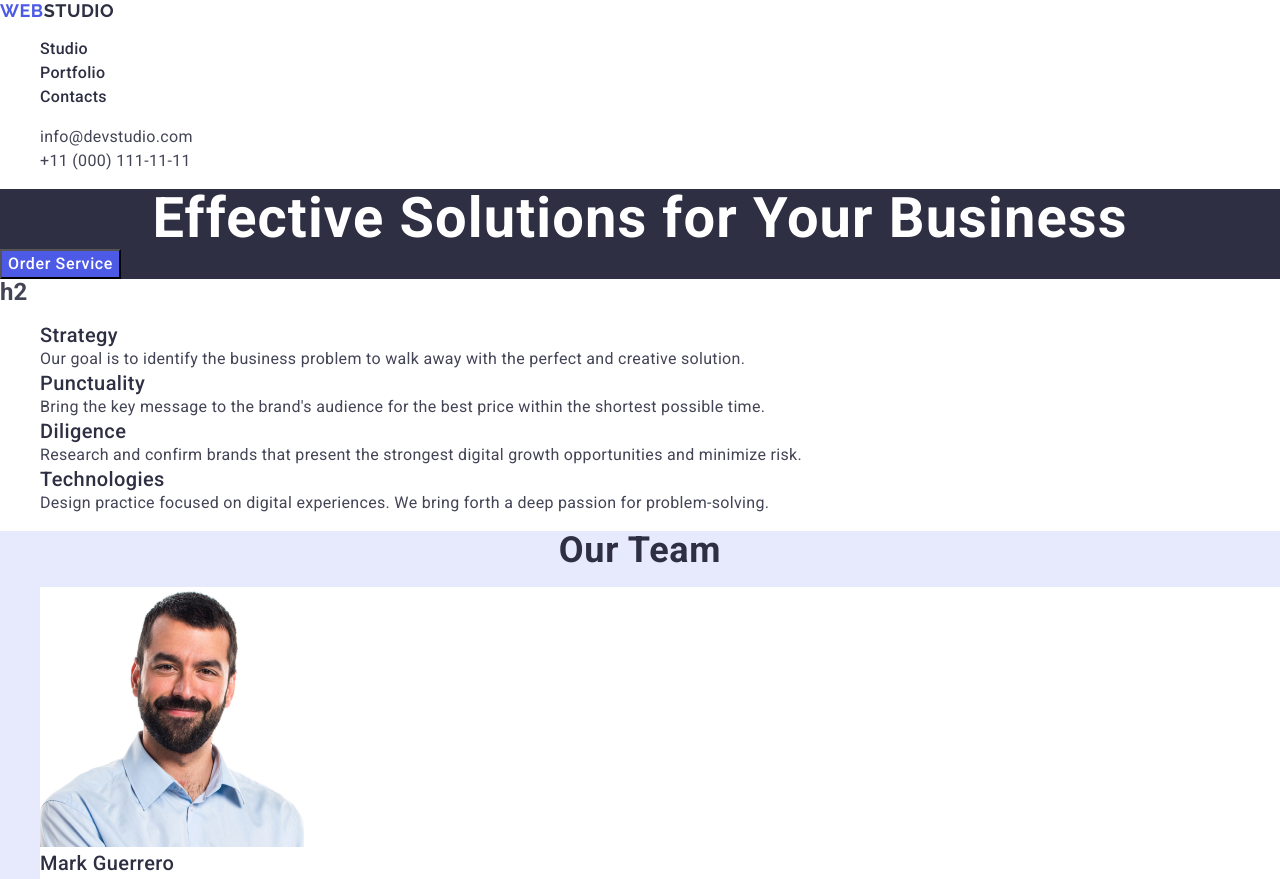
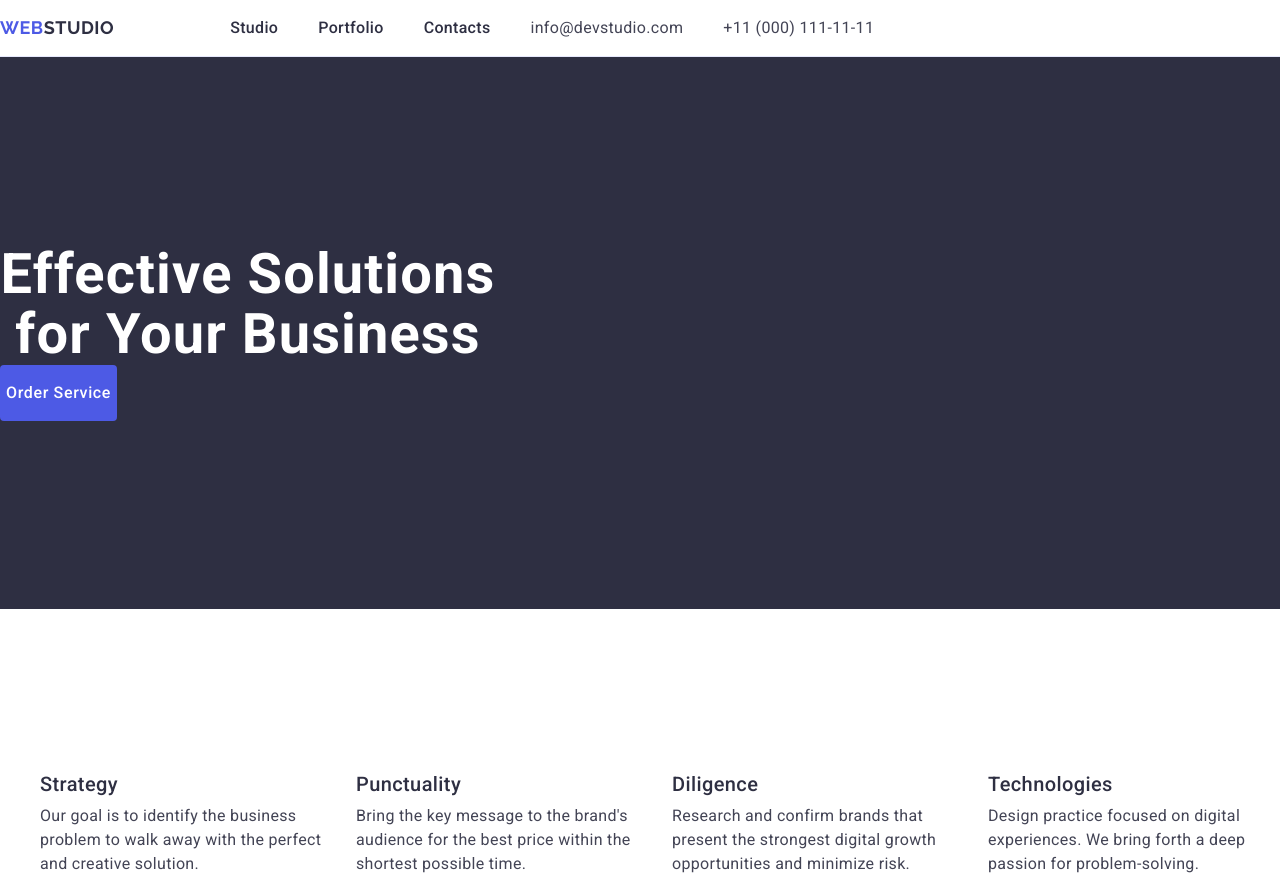
Before and after one commit to Surikhin/goit-markup-hw-03, a plain HTML site: page index.html in a window 1280 px wide. Shown: the top 879 px of the page. Drawn offline with nearby package versions, Linux system fonts and the light colour scheme.

Commit message:
add heder, 1, 2 sections

```diff
--- a/css/styles.css
+++ b/css/styles.css
@@ -1,3 +1,5 @@
+
+/* global stile */
 *,
 *::before,
 *::after {
@@ -43,6 +45,20 @@ ul,
 ol {
     list-style-type: none;
 }
+/* end global stile */
+/* heder */
+.top-line {
+    border-bottom: 1px solid var(--CORNFLOWER);
+}
+
+.container-top-line {
+display: flex;
+}
+
+.heder-nav {
+    display: flex;
+    align-items: center;
+}
 
 .container {
     max-width:
@@ -58,12 +74,16 @@ letter-spacing: 0.03em;
 text-transform: uppercase;
 color: var(--IRIS);
 text-decoration: none;
+margin-right: 76px;
 }
 
 .logo-studio {
     color : var(--NAVY-BLUE);
 }
-
+.nav-list {
+    display: flex;
+    gap: 40px;
+}
 
 .nav-link {
 color: var(--NAVY-BLUE);
@@ -71,13 +91,25 @@ color: var(--NAVY-BLUE);
     line-height: 1.5;
     letter-spacing: 0.02em;
     text-decoration: none;
+    padding: 24px 0;
 }
 .nav-link:hover,.nav-link:focus {
     color: var(--OCEAN);
 }
 
+.addres-list {
+    display: flex;
+    gap: 40px;
+}
+
+/* hiro-section */
 .hiro-section {
     background-color: var(--NAVY-BLUE);
+    padding: 188px 0;
+}
+
+.container-hiro {
+
 }
 
 .hiro-title {
@@ -86,6 +118,7 @@ color: var(--NAVY-BLUE);
     text-align: center;
     letter-spacing: 0.02em;
     color: var(--WHITE);
+    max-width: 496px;
 }
 .hiro-button {
     background-color: var(--IRIS);
@@ -94,30 +127,57 @@ color: var(--NAVY-BLUE);
     letter-spacing: 0.04em;
     color: var(--WHITE);
     cursor: pointer;
+    display: block;
+    display: block;
+    height: 56px;
+    border: none;
+    border-radius: 4px;
 
 }
 .hiro-button:hover, .hiro-button:focus {
     background-color:var(--OCEAN);
 }
-
 .adres-item {
     font-style: normal;
 }
+
 .adres-emtel {
     line-height: 1.5;
     letter-spacing: 0.02em;
     color: var(--SLATE);
     text-decoration: none;
 }
-.adres-emtel:hover, .adres-emtel:focus {
-color: var(--OCEAN);
+
+.adres-emtel:hover,
+.adres-emtel:focus {
+    color: var(--OCEAN);
 }
+
+/* section h */
+.section-h {
+padding: 120px 0;
+}
+
+.sicret-text {
+    visibility: hidden;
+}
+
+.section-h-ul {
+    display: flex;
+    gap: 24px;
+}
+
+.section-h-li {
+    width: calc((100% - 72px) / 4);
+}
+
 .section-h-title {
     font-weight: 500;
     font-size: 20px;
     line-height: 1.2;
     letter-spacing: 0.02em;
     color: var(--NAVY-BLUE);
+    margin-bottom: 8px;
 }
 .section-h-text {
     line-height: 1.5;
--- a/index.html
+++ b/index.html
@@ -31,19 +31,21 @@
   </head>
   <!--body-->
   <body>
-    <header>
-      <nav>
+    <!--header-->
+    <header class="top-line">
+      <div class="container-top-line">
+        <nav class="heder-nav">
           <a class="logo" href="./index.html"
             >Web<span class="logo-studio">Studio</span></a
           >
-        <ul>
+          <ul class="nav-list">
             <li><a class="nav-link" href="./index.html">Studio</a></li>
             <li><a class="nav-link" href="">Portfolio</a></li>
             <li><a class="nav-link" href="">Contacts</a></li>
           </ul>
         </nav>
         <address class="adres-item">
-        <ul>
+          <ul class="addres-list">
             <li>
               <a class="adres-emtel" href="mailto:info@devstudio.com"
                 >info@devstudio.com</a
@@ -56,39 +58,43 @@
             </li>
           </ul>
         </address>
+      </div>
     </header>
     <main>
       <!--hero image-->
+      <div class="container-hiro">
         <section class="hiro-section">
           <h1 class="hiro-title">Effective Solutions for Your Business</h1>
           <button class="hiro-button" type="button">Order Service</button>
         </section>
+      </div>
       <!--section 1-->
-      <section>
-        <h2>h2</h2>
-        <ul>
-          <li>
+      <section class="section-h">
+        <div>
+          <h2 class="sicret-text">h2</h2>
+          <ul class="section-h-ul">
+            <li class="section-h-li">
               <h3 class="section-h-title">Strategy</h3>
               <p class="section-h-text">
-              Our goal is to identify the business problem to walk away with the
-              perfect and creative solution.
+                Our goal is to identify the business problem to walk away with
+                the perfect and creative solution.
               </p>
             </li>
-          <li>
+            <li class="section-h-li">
               <h3 class="section-h-title">Punctuality</h3>
               <p class="section-h-text">
                 Bring the key message to the brand's audience for the best price
                 within the shortest possible time.
               </p>
             </li>
-          <li>
+            <li class="section-h-li">
               <h3 class="section-h-title">Diligence</h3>
               <p class="section-h-text">
                 Research and confirm brands that present the strongest digital
                 growth opportunities and minimize risk.
               </p>
             </li>
-          <li>
+            <li class="section-h-li">
               <h3 class="section-h-title">Technologies</h3>
               <p class="section-h-text">
                 Design practice focused on digital experiences. We bring forth a
@@ -96,6 +102,7 @@
               </p>
             </li>
           </ul>
+        </div>
       </section>
       <!--section 2-->
       <section class="section-team">
```
Lines whose indentation alone changed are shown as unchanged.
